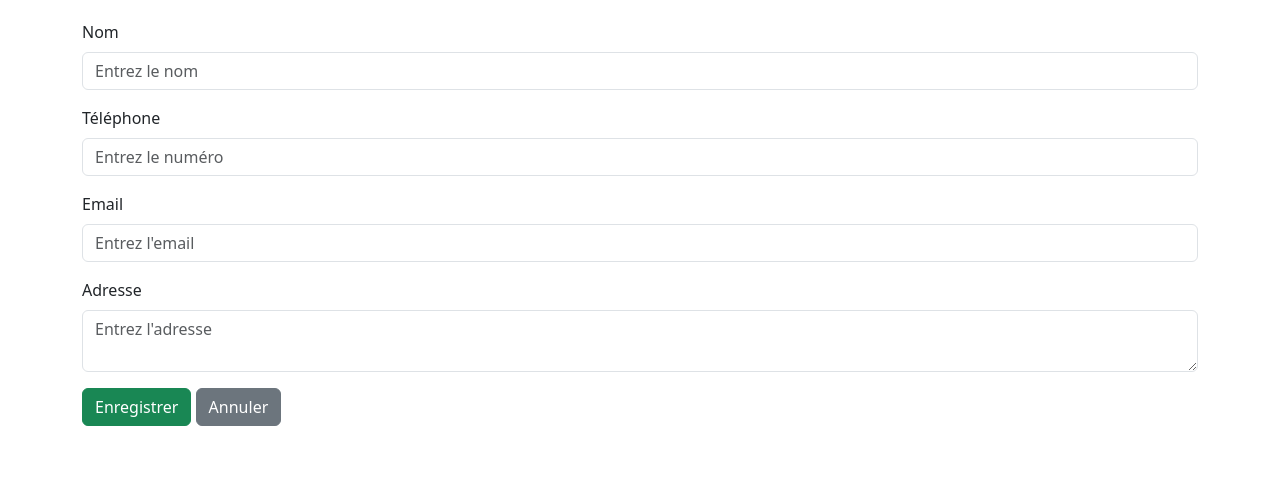
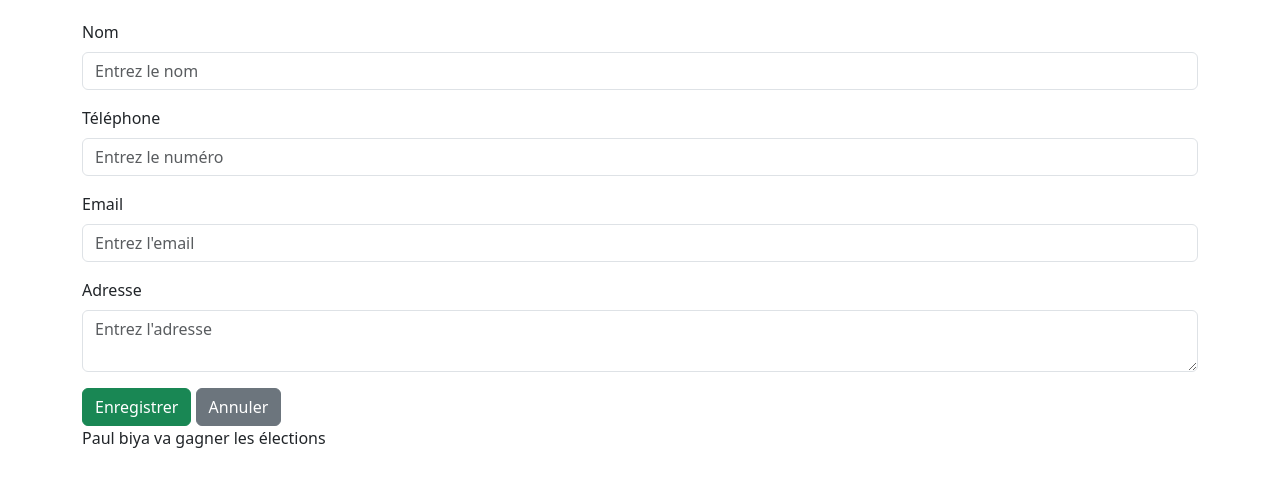
Before and after one commit to oceannemessina716-cmd/ProjetGroupe, a plain HTML site: page ajouter.html in a window 1280 px wide. Shown: the part 90-576 px from the top of the page. Drawn offline with nearby package versions, Linux system fonts and the light colour scheme.

Commit message:
C5-Sylvain: Ajout d'un commentaire pour atteindre les 5 commits

```diff
--- a/ajouter.html
+++ b/ajouter.html
@@ -29,6 +29,7 @@
       <button type="submit" class="btn btn-success">Enregistrer</button>
       <a href="index.html" class="btn btn-secondary">Annuler</a>
     </form>
+<p>Paul biya va gagner les élections</p>
   </div>
 </body>
 </html>
```
